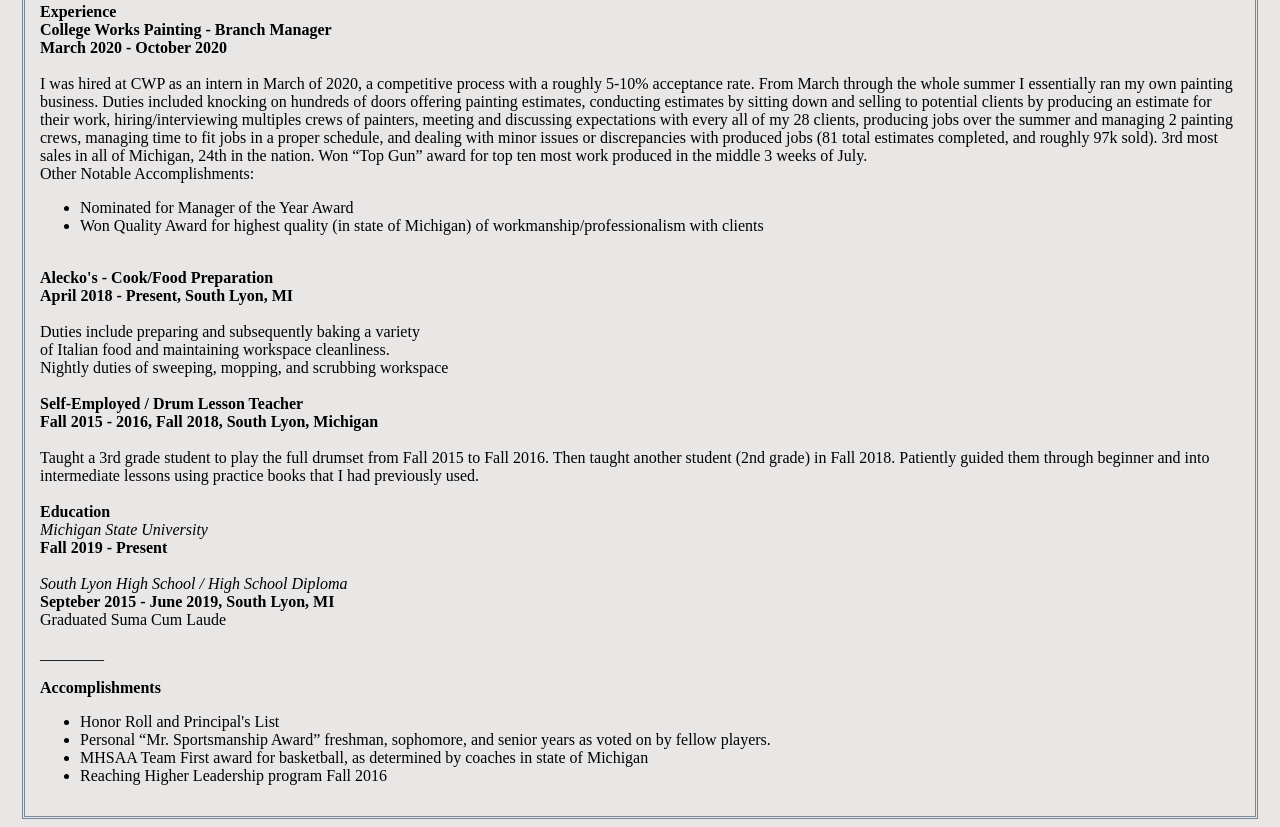
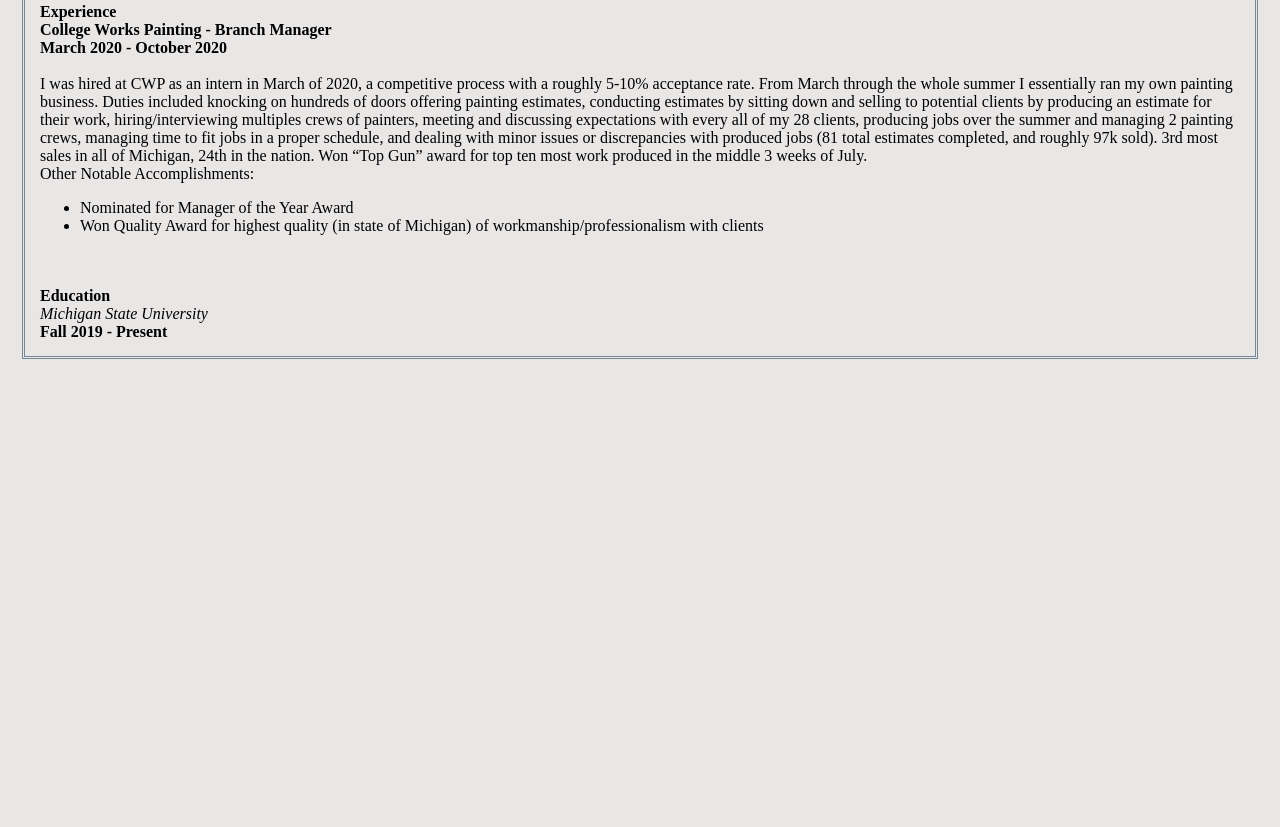
Before and after one commit to Max-N-2/Professional-Portfolio, a plain HTML site: page ResumePage.html in a window 1280 px wide. Shown: the part 504-1331 px from the top of the page. After the commit the page ends 871 px from the top, so only its background shows below. Drawn offline with Linux system fonts and the light colour scheme.

Commit message:
Update ResumePage.html

```diff
--- a/ResumePage.html
+++ b/ResumePage.html
@@ -34,7 +34,7 @@
                     <li> Excel in group work as demonstrated through collabrative university projects</li>
                     <li> Demonstrate patience and helping manner as shown through drum lesson teaching</li>
                     <li> Extensive sales experience</li>
-                    <li>  Experience resolving disputes involving customers/clients </li>
+                    <li> Experience resolving disputes involving customers/clients </li>
                 </ul>
 
             </p>
@@ -69,52 +69,12 @@
                     </ul>
 
                 <br>
-                     <b>Alecko's - Cook/Food Preparation</b>
-                <br>
-
-                     <b>April 2018 - Present, South Lyon, MI</b>
-
-
-                <br> <br>
-                        Duties include preparing and subsequently baking a variety <br>
-                        of Italian food and maintaining workspace cleanliness. <br>
-                        Nightly duties of sweeping, mopping, and scrubbing workspace
-
-                <br>
-                <br>
-                    <b>Self-Employed / Drum Lesson Teacher</b>
-                <br>
-                    <b>Fall 2015 - 2016, Fall 2018, South Lyon, Michigan</b>
-                <br> <br>
-                    Taught a 3rd grade student to play the full drumset from Fall 2015 to Fall 2016. Then taught another student (2nd grade) in Fall 2018. Patiently guided them through beginner and into intermediate lessons using practice books that I had previously used.
-
-                <br> <br>
+       <br>
                     <b> Education </b>
                 <br>
                     <em> Michigan State University</em>
                 <br>
                     <b>Fall 2019 - Present</b>
-
-                <br> <br>
-                <em> South Lyon High School / High School Diploma </em>
-                <br>
-                <b> Septeber 2015 - June 2019, South Lyon, MI</b>
-                <br>
-                    Graduated Suma Cum Laude
-                <br>
-
-                <p>
-                    ________
-                </p>
-
-                    <b> Accomplishments</b>
-                <br>
-                    <ul>
-                        <li>Honor Roll and Principal's List</li>
-                        <li>Personal “Mr. Sportsmanship Award” freshman, sophomore, and senior years as voted on by fellow players.</li>
-                        <li>MHSAA Team First award for basketball, as determined by coaches in state of Michigan</li>
-                        <li>Reaching Higher Leadership program Fall 2016</li>
-                    </ul>
 
 
 
```
